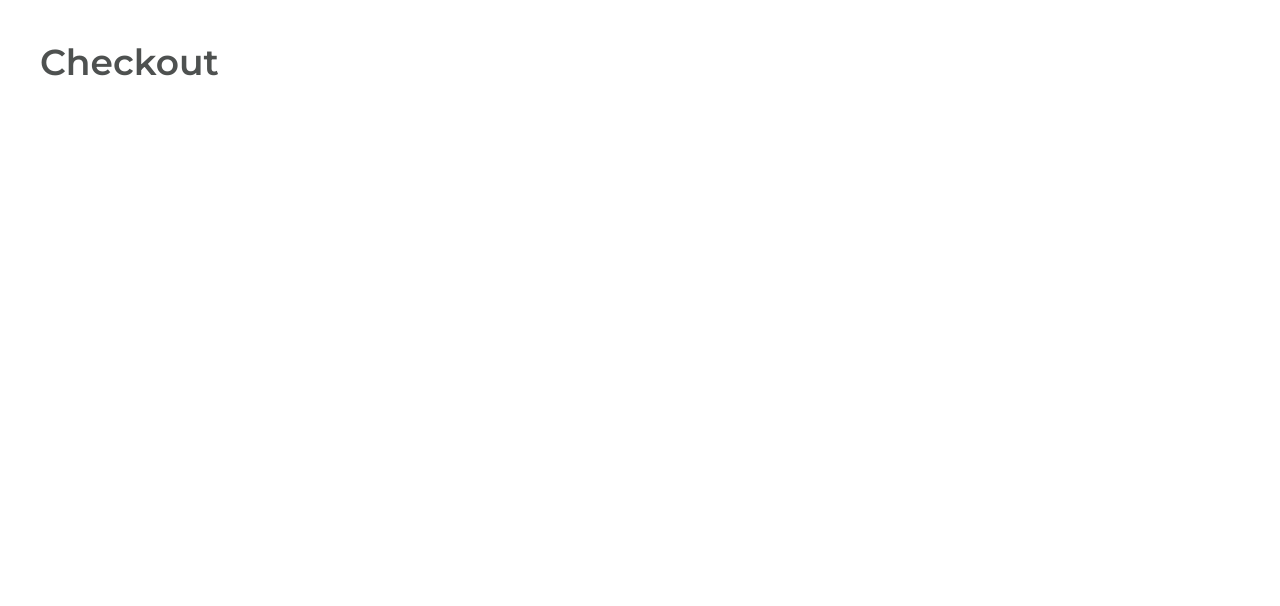
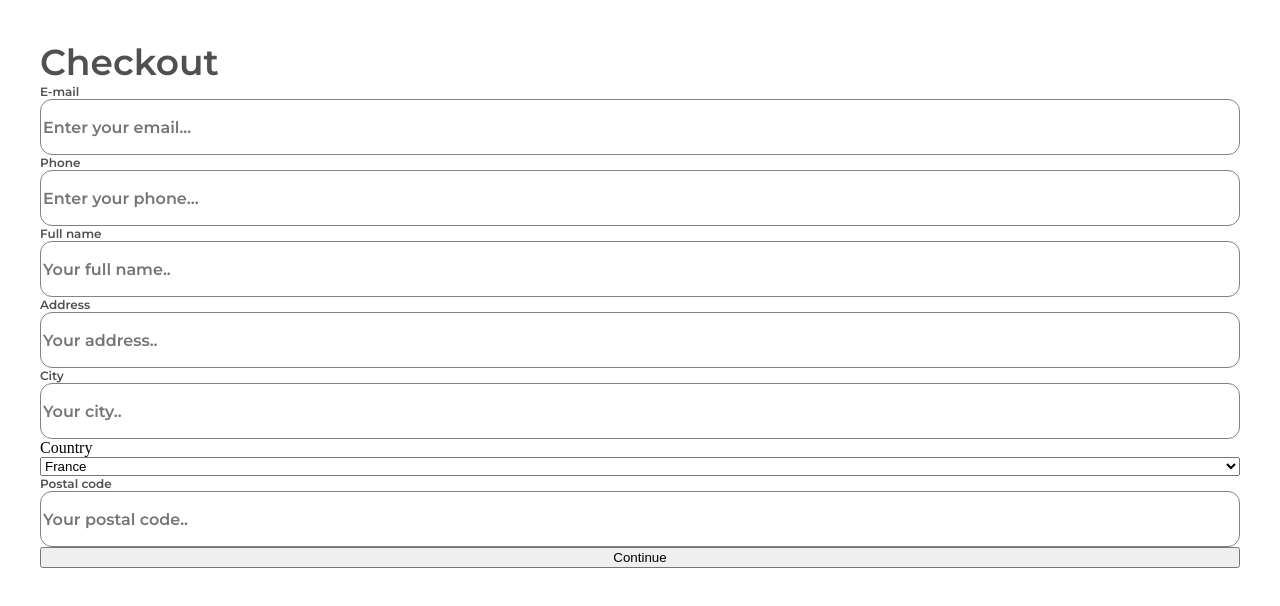
Before and after one commit to MinsterRobin/checkout_page, a Vue app: page / in a window 1280 px wide. Shown: the top 606 px of the page. Built offline with nearby package versions, Linux system fonts and the light colour scheme.

Commit message:
Form Input V1

```diff
--- /dev/null
+++ b/src/components/FormInput.vue
@@ -0,0 +1,52 @@
+<template>
+    <div class="form-input-layout">
+        <label v-bind:for="id">{{label}}</label>
+        <input
+                v-bind:type="type"
+                v-bind:pattern="pattern"
+                v-bind:name="id"
+                v-bind:id="id"
+                v-bind:placeholder="placeholder"
+                required
+        >
+    </div>
+</template>
+
+<script>
+    export default {
+        name: "FormInput",
+        props: ['label', 'type', 'id', 'placeholder', 'pattern']
+    }
+</script>
+
+<style lang="scss" scoped>
+    @import "../styles/breakpoints";
+    @import "../styles/variables";
+
+    .form-input-layout {
+        display: flex;
+        flex-direction: column;
+
+        font-family: $font-family-primary;
+        font-size: $font-size-very-small;
+        font-weight: 600;
+    }
+
+    label {
+        font-family: $font-family-primary;
+        font-size: $font-size-very-small;
+        color:$color-gray-2;
+    }
+
+    input {
+        font-family: $font-family-primary;
+        font-weight: 600;
+        font-size: $font-size-regular;
+        line-height: 20px;
+
+        height: 56px;
+        border: 1px solid #828282;
+        border-radius: 12px;
+    }
+
+</style>
--- a/src/pages/Checkout/Index.vue
+++ b/src/pages/Checkout/Index.vue
@@ -1,14 +1,68 @@
 <template>
     <div class="page-layout">
         <PageTitle title="Checkout"/>
+        <form class="form-layout" v-on:submit="onSubmit">
+
+            <FormInput
+                    label="E-mail"
+                    type="email" id="email"
+                    placeholder="Enter your email..."
+            />
+
+            <FormInput
+                    label="Phone"
+                    type="tel" id="phone"
+                    placeholder="Enter your phone..."
+            />
+
+            <FormInput
+                    label="Full name"
+                    type="text" id="fullname"
+                    placeholder="Your full name.."
+            />
+
+            <FormInput
+                    label="Address"
+                    type="text" id="address"
+                    placeholder="Your address.."
+            />
+
+            <FormInput
+                    label="City"
+                    type="text" id="city"
+                    placeholder="Your city.."
+            />
+
+            <label for="country">Country</label>
+            <select name="country" id="country" required>
+                <option>France</option>
+                <option>Germany</option>
+                <option>Italy</option>
+            </select>
+
+            <FormInput
+                    label="Postal code"
+                    type="text" id="postal"
+                    pattern="[0-9]{5}"
+                    placeholder="Your postal code.."
+            />
+
+            <input type="submit" value="Continue">
+        </form>
     </div>
 </template>
 
 <script>
     import PageTitle from "@/components/PageTitle";
+    import FormInput from "@/components/FormInput";
     export default {
         name: "Index",
-        components: {PageTitle}
+        components: {FormInput, PageTitle},
+        methods: {
+            onSubmit : function () {
+                alert("OK");
+            }
+        }
     }
 </script>
 
@@ -32,4 +86,10 @@
             padding: $padding-small;
         }
     }
+
+    .form-layout {
+        flex: 1;
+        display: flex;
+        flex-direction: column;
+    }
 </style>
```
